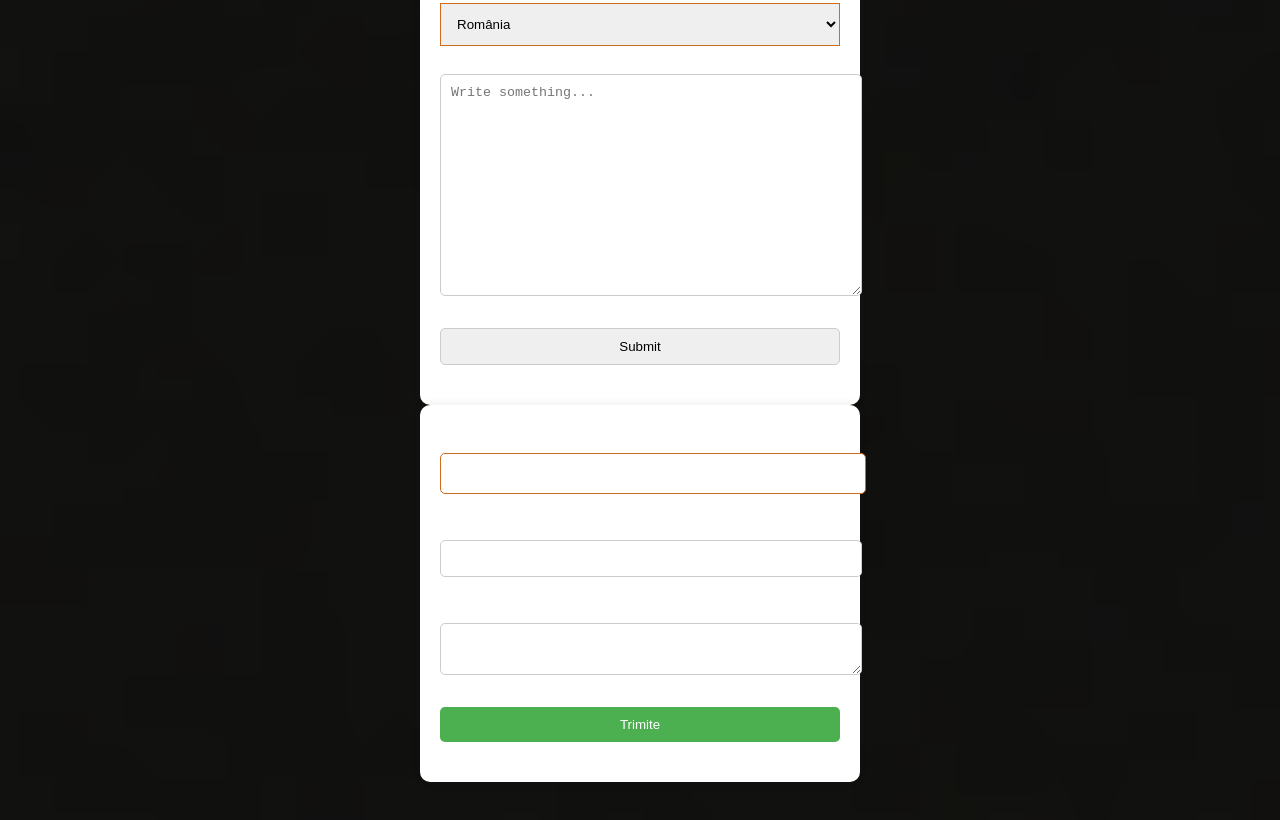
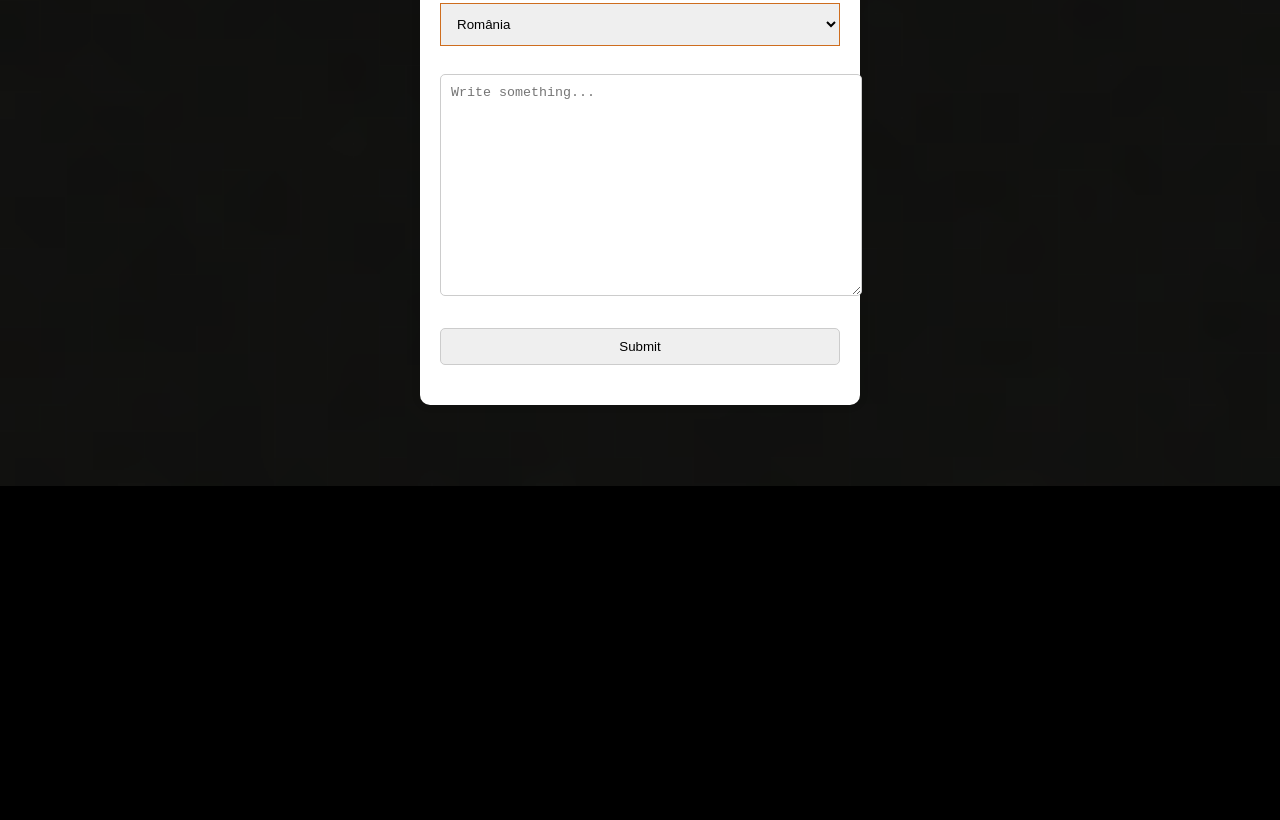
Before and after one commit to OIIAandrei01/OIIA, a plain HTML site: page contact.html in a window 1280 px wide. Shown: the part 314-1134 px from the top of the page. After the commit the page ends 800 px from the top, so only its background shows below. Drawn offline with Linux system fonts and the light colour scheme.

Commit message:
Add files via upload

```diff
--- a/contact.html
+++ b/contact.html
@@ -11,7 +11,7 @@
     <div class="menu" onClick = "openReviews()">Revievws</div>
     <div class="menu" onClick = "openContact()">Contact</div>
     <div class="container">
-        <form>
+        <form action="mailto:andrei.miaunistul.01@gmail.com" method="post" enctype="text/plain">
             <label>First Name</label>
             <input type="text" placeholder="Your first name...">
 
@@ -64,18 +64,7 @@
             <textarea placeholder="Write something..." style="height:200px"></textarea>
             <input type="submit" value="Submit">
         </form>
-        <form>
-        <label for="nume">Nume:</label>
-        <input type="text" id="nume" name="nume" required>
-
-        <label for="email">Email:</label>
-        <input type="email" id="email" name="email" required>
-
-        <label for="mesaj">Mesaj:</label>
-        <textarea id="mesaj" name="mesaj" required></textarea>
-
-        <button type="submit">Trimite</button>
-      </form>
+    </div>
 
 </script>
     <script src="script.js"></script>
```
